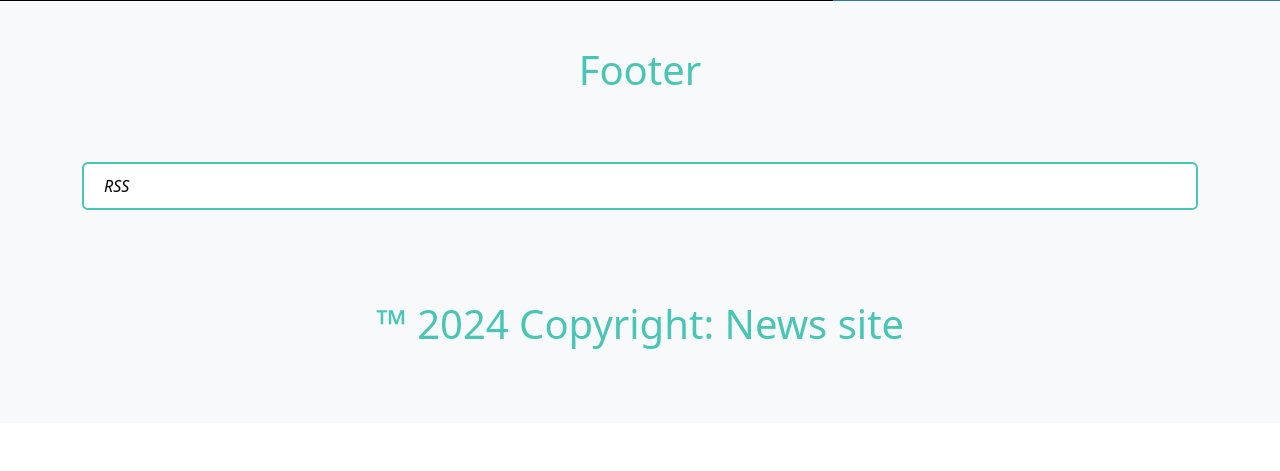
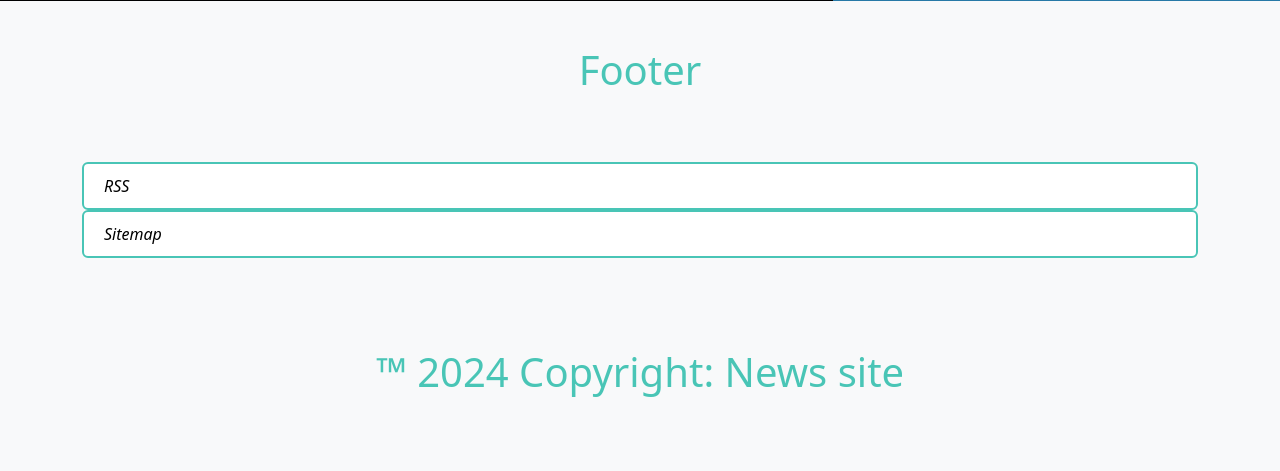
Before and after one commit to heywhereismymind/my_news_site_project, a Django app: page /news/ in a window 1280 px wide. Shown: the part 659-1130 px from the top of the page. Before the commit the page ends 1008 px from the top, so only its background shows below. Run offline with Django 4.2, Linux system fonts and the light colour scheme; data that the repository does not hold is empty; parts of the project's set-up code (start-up, migrations or seed data) failed here and were passed over.

Commit message:
Add button sitemap

```diff
--- a/mywebsite/news/templates/news/base.html
+++ b/mywebsite/news/templates/news/base.html
@@ -69,6 +69,12 @@
             <i class="fa fa-rss" aria-hidden="true">RSS</i>
         </a>
     </div>
+        <div class="container">
+        <a data-mdb-ripple-init class="btn btn-primary" role="button" data-mdb-ripple-color="dark"
+           href="{% url 'news:django.contrib.sitemaps.views.sitemap' %}">
+            <i class="fa fa-rss" aria-hidden="true">Sitemap</i>
+        </a>
+    </div>
     <br>
     <div class="text-center p-4" style="background-color: rgba(0,0,0,0.0.05);">
         ™ 2024 Copyright: News site
--- a/mywebsite/news/urls.py
+++ b/mywebsite/news/urls.py
@@ -1,7 +1,12 @@
 from django.urls import path
 from . import views
+from django.contrib.sitemaps.views import sitemap
 from .feeds import LatestArticlesFeed
+from .sitemaps import ArticleSitemap
 
+sitemaps = {
+    'static': ArticleSitemap,
+}
 
 app_name = "news"
 urlpatterns = [
@@ -17,4 +22,5 @@ urlpatterns = [
     path("feed/", LatestArticlesFeed(), name="article_feed"),
     path("search/", views.article_search, name="article_search"),
     path("ranks/", views.article_ranks, name="article_ranks"),
+    path('sitemap.xml', sitemap, {'sitemaps': sitemaps}, name='django.contrib.sitemaps.views.sitemap'),
 ]
```
